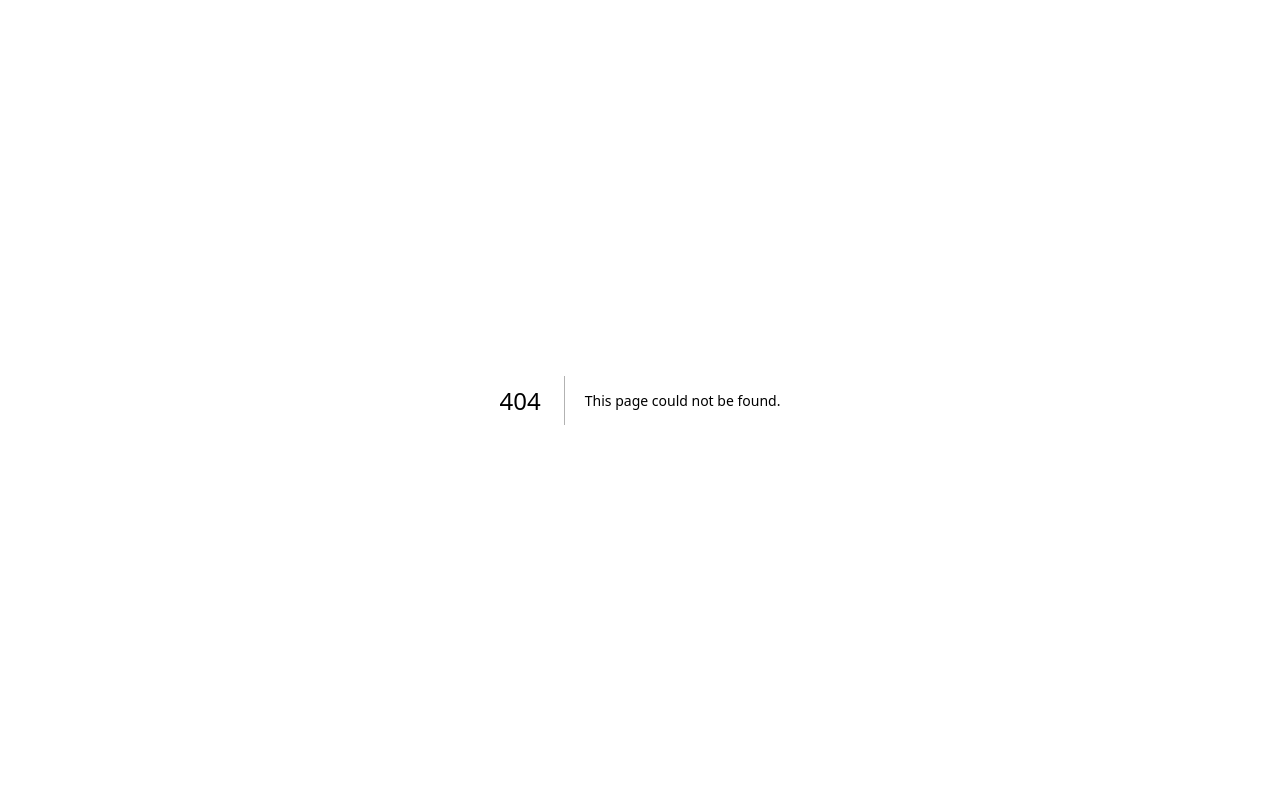
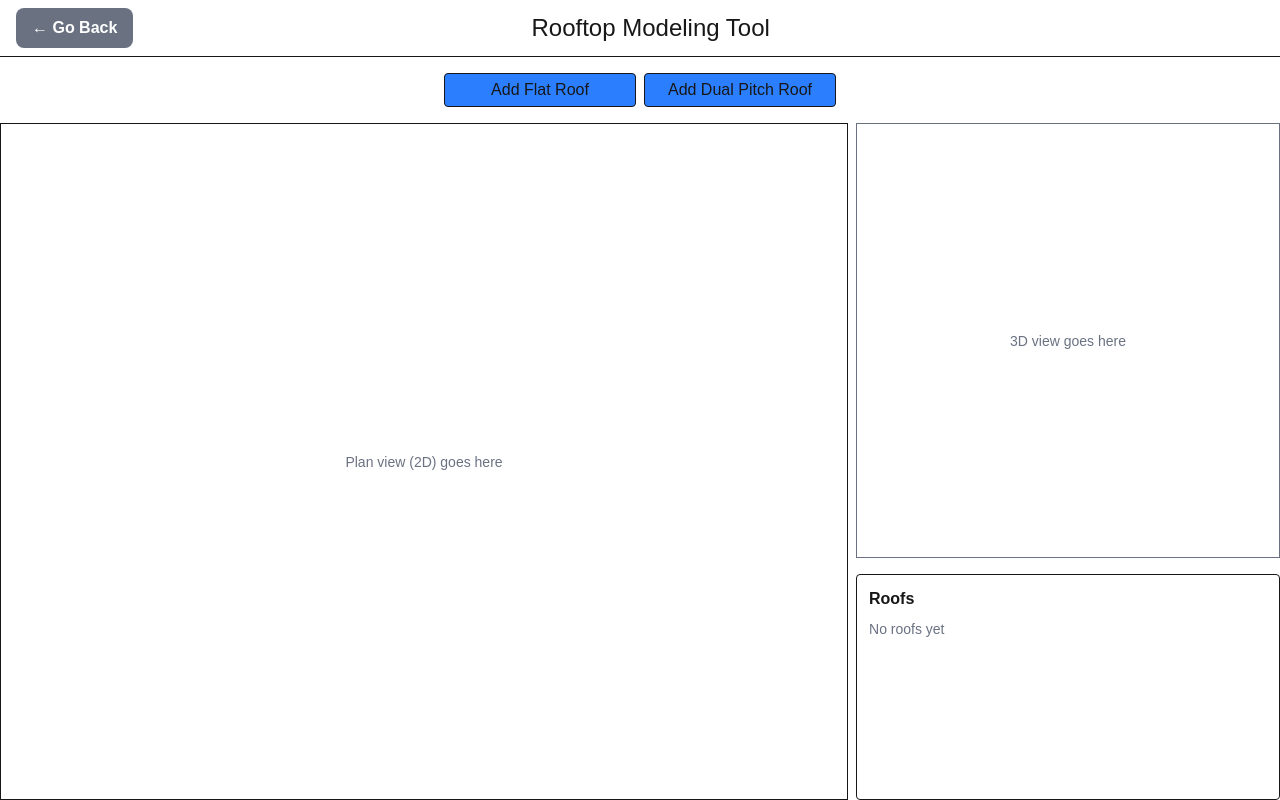
Before and after one commit to tuna-d/rooftop-modelling-project, a Next.js app: page /create-project in a window 1280 px wide. Before the commit this address had no page. Built offline with nearby package versions, Linux system fonts and the light colour scheme.

Commit message:
Add create project page.

```diff
--- /dev/null
+++ b/app/create-project/page.tsx
@@ -0,0 +1,75 @@
+"use client"
+
+import { NextPage } from "next"
+import { useSearchParams, useRouter } from "next/navigation"
+import { Suspense } from "react"
+
+interface Props {}
+
+function CreateProject() {
+  const searchParams = useSearchParams()
+  const router = useRouter()
+
+  const roofImageParam = searchParams.get("roofImage") || "roof-1.png"
+  const roofImage = `/images/${roofImageParam}`
+
+  return (
+    <div className="flex flex-col w-screen h-screen">
+      <div className="flex items-center justify-between px-4 py-2 border-b">
+        <button
+          onClick={() => router.push("/")}
+          className="px-4 py-2 bg-gray-500 text-white rounded-lg hover:bg-gray-600 transition-colors font-semibold"
+        >
+          ← Go Back
+        </button>
+        <h1 className="text-center flex-1 text-2xl">Rooftop Modeling Tool</h1>
+        <div className="w-24" />
+      </div>
+
+      <div className="flex justify-center gap-2 my-4">
+        <button className="px-3 py-1 rounded border bg-blue-500 hover:bg-blue-600 transition-colors min-w-48">
+          Add Flat Roof
+        </button>
+
+        <button className="px-3 py-1 rounded border bg-blue-500 hover:bg-blue-600 transition-colors min-w-48">
+          Add Dual Pitch Roof
+        </button>
+      </div>
+
+      <div className="flex h-full">
+        <div className="h-full w-2/3 border">
+          <div className="w-full h-full flex items-center justify-center text-gray-500 text-sm">
+            Plan view (2D) goes here
+          </div>
+        </div>
+
+        <div className="w-1/3 ms-2 flex flex-col">
+          <div className="flex-1 border flex items-center justify-center text-gray-500 text-sm">
+            3D view goes here
+          </div>
+
+          <div className="mt-4 border p-3 rounded h-1/3">
+            <h2 className="font-bold mb-2">Roofs</h2>
+            <div className="text-gray-500 text-sm">No roofs yet</div>
+          </div>
+        </div>
+      </div>
+    </div>
+  )
+}
+
+const Page: NextPage<Props> = ({}) => {
+  return (
+    <Suspense
+      fallback={
+        <div className="flex items-center justify-center h-screen">
+          Loading...
+        </div>
+      }
+    >
+      <CreateProject />
+    </Suspense>
+  )
+}
+
+export default Page
```
